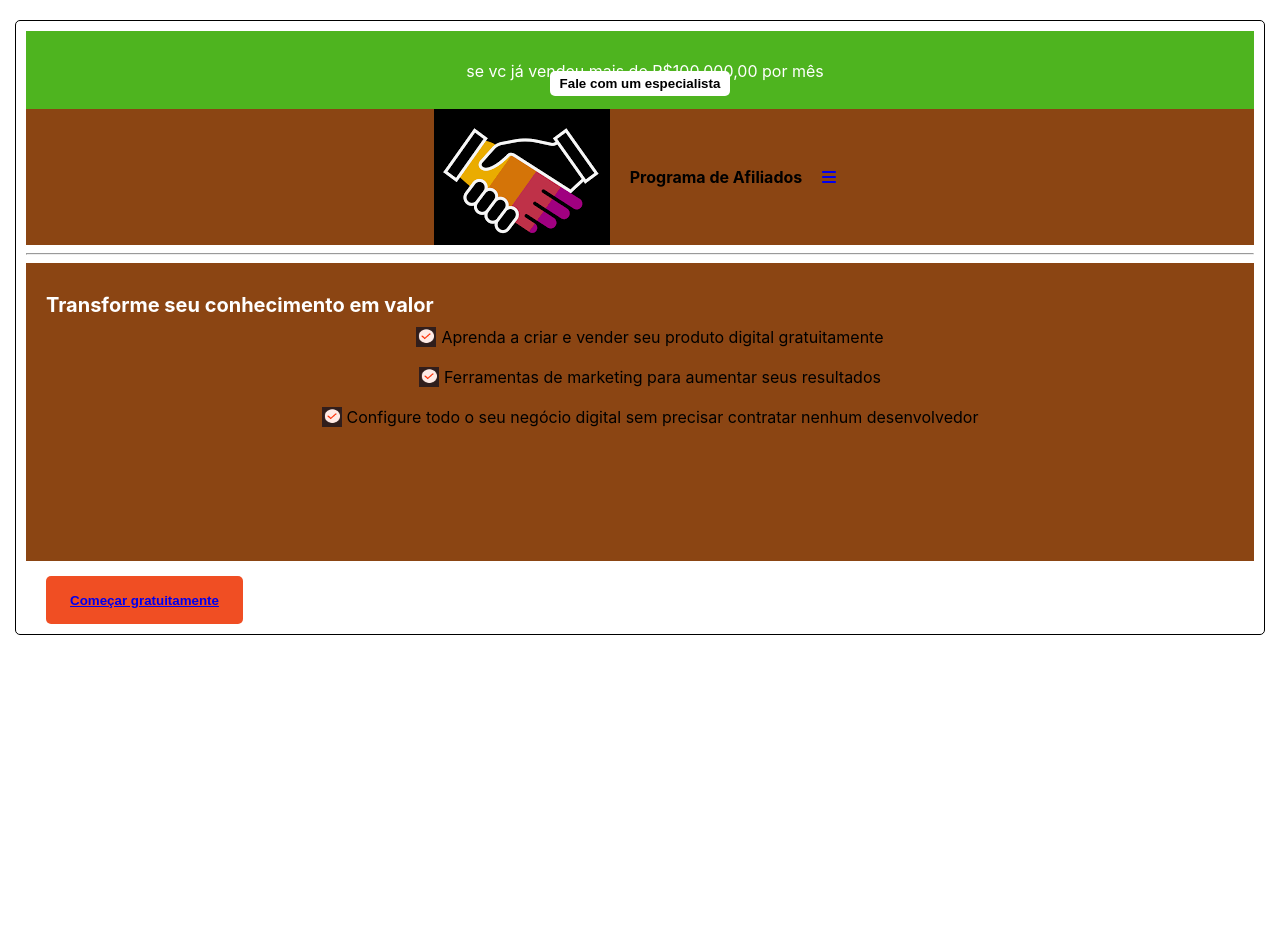
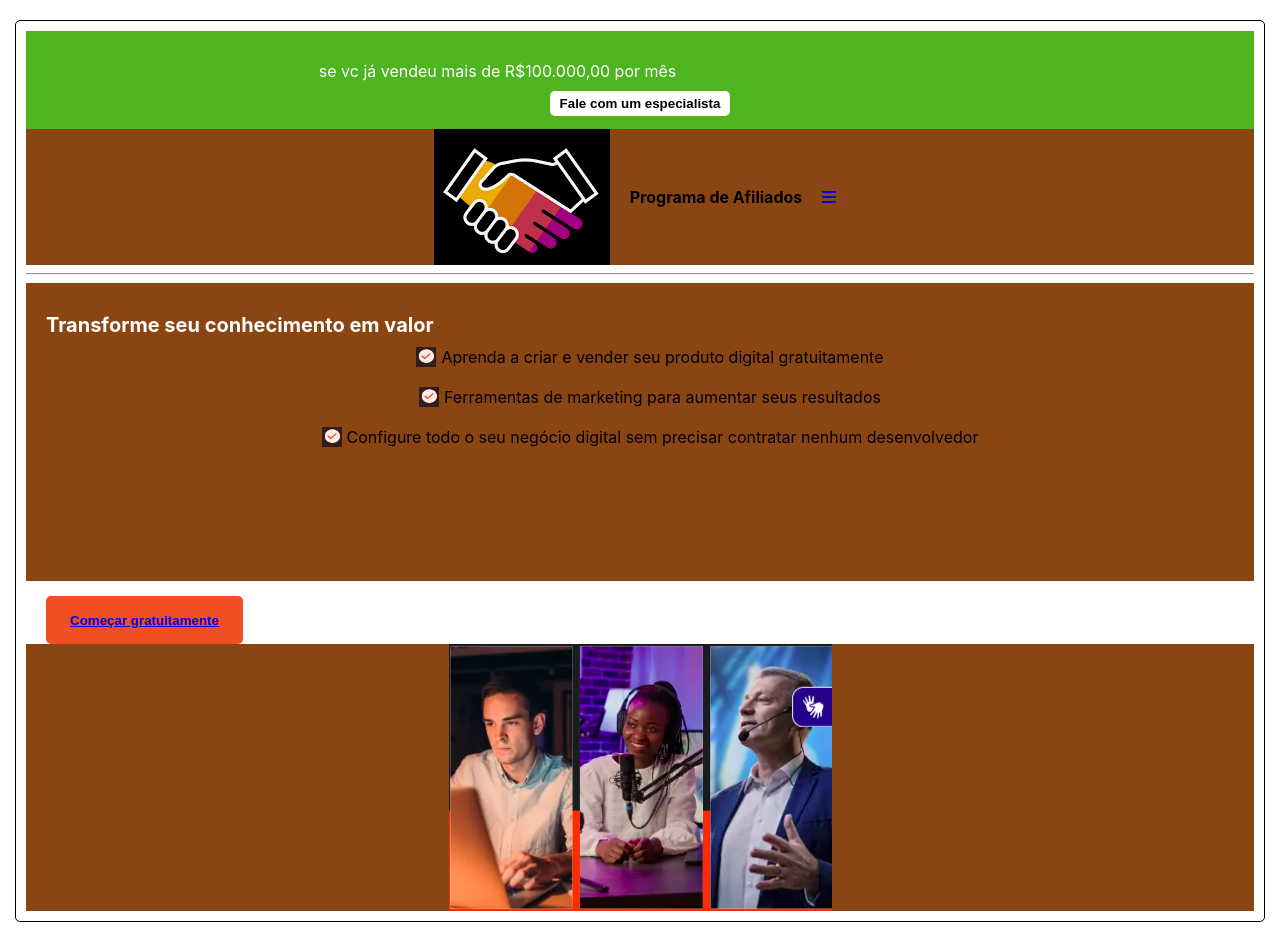
Before and after one commit to higorvoltz/program-affiliateds-front, a React (Create React App) app: page / in a window 1280 px wide. Before the commit the page ends 800 px from the top, so only its background shows below. Built offline with nearby package versions, Linux system fonts and the light colour scheme; the HTML template or start-up script is replaced by a standard one.

Commit message:
feat: updating home app

```diff
--- a/src/Pages/Home.tsx
+++ b/src/Pages/Home.tsx
@@ -10,6 +10,7 @@ import { FontAwesomeIcon } from "@fortawesome/react-fontawesome";
 import { faBars } from "@fortawesome/free-solid-svg-icons";
 import logo from "../Images/logo.png";
 import ticket from "../Images/ticket.png";
+import afiliadosphoto from "../Images/afiliadosphoto.png";
 import {
   StyledContainer,
   StyledTextHome,
@@ -19,6 +20,8 @@ import {
   Border,
   MarginRight,
   Titlev2,
+  SpeakSpecialist,
+  StyledSpan
 } from "../StyledComponents";
 import ButtonStartsNow from "../Components/ButtonStartsNow";
 import { Link } from "react-router-dom";
@@ -41,7 +44,7 @@ export default function Home() {
         <hr />
         <StyledTextHome>
           <Titlev2>
-            <span>{textTransform}</span>
+            <StyledSpan>{textTransform}</StyledSpan>
           </Titlev2>
           <StyledContainer>
             <StyledImage src={ticket} alt="ticket" />
@@ -57,6 +60,9 @@ export default function Home() {
           </StyledContainer>
         </StyledTextHome>
         <ButtonStartsNow />
+        <StyledContainer2>
+          <img src={afiliadosphoto} alt="afiliados-photo" />
+        </StyledContainer2>
       </Border>
     </>
   );
--- a/src/Pages/Menu.tsx
+++ b/src/Pages/Menu.tsx
@@ -2,6 +2,7 @@ import React from "react";
 import { Link } from "react-router-dom";
 import {
   Border,
+  SpeakSpecialist,
   StyledButton1,
   StyledButton2,
   StyledButton3,
--- a/src/StyledComponents/index.tsx
+++ b/src/StyledComponents/index.tsx
@@ -3,7 +3,7 @@ import { Link } from 'react-router-dom';
 
 
 export const StyledBottonHomeSpecialist = styled.div`
-  height: 78px;
+  height: 98px;
   background-color: #4EB41F;
   display: flex;
   flex-direction: column;
@@ -14,6 +14,9 @@ export const StyledBottonHomeSpecialist = styled.div`
     color: #FFFFFF;
     margin-left: 10px;
     margin-bottom: -10px;
+    overflow: hidden; /* hide the overflow of the text */
+    white-space: nowrap; /* prevent the text from wrapping */
+    animation: typing 10s steps(32) infinite forwards; /* apply the animation */
   }
 
   button {
@@ -22,8 +25,35 @@ export const StyledBottonHomeSpecialist = styled.div`
     border: none;
     padding: 5px 10px;
     border-radius: 5px;
+    margin-top: 20px;
+  }
+
+  @keyframes typing {
+    from {
+      width: 0; /* start with zero width */
+    }
+    to {
+      width: 100%; /* end with full width */
+    }
   }
 }`;
+
+export const StyledSpan = styled.span`
+  width: 100%; /* set the width to 100% */
+  overflow: hidden; /* hide the overflow of the text */
+  white-space: nowrap; /* prevent the text from wrapping */
+  animation: typing 6s steps(32) infinite forwards; /* apply the animation */
+
+  @keyframes typing {
+    from {
+      width: 0; /* start with zero width */
+    }
+    to {
+      width: 100%; /* end with full width */
+    }
+  }
+}`;
+
 
 export const StyledContainer = styled.div`
   display: flex;
@@ -314,3 +344,13 @@ export const MarginForm = styled.div`
 export const MarginRight = styled.div`
   margin-right: 10px;
 `;
+
+export const MarginTop = styled.div`
+  margin-top: 10px;
+`;
+
+export const SpeakSpecialist = styled.p`
+  font-size: 16px;
+  font-weight: bold;
+  color: red;
+`;
```
Also changed, not shown: src/Images/afiliadosphoto.png (added).
